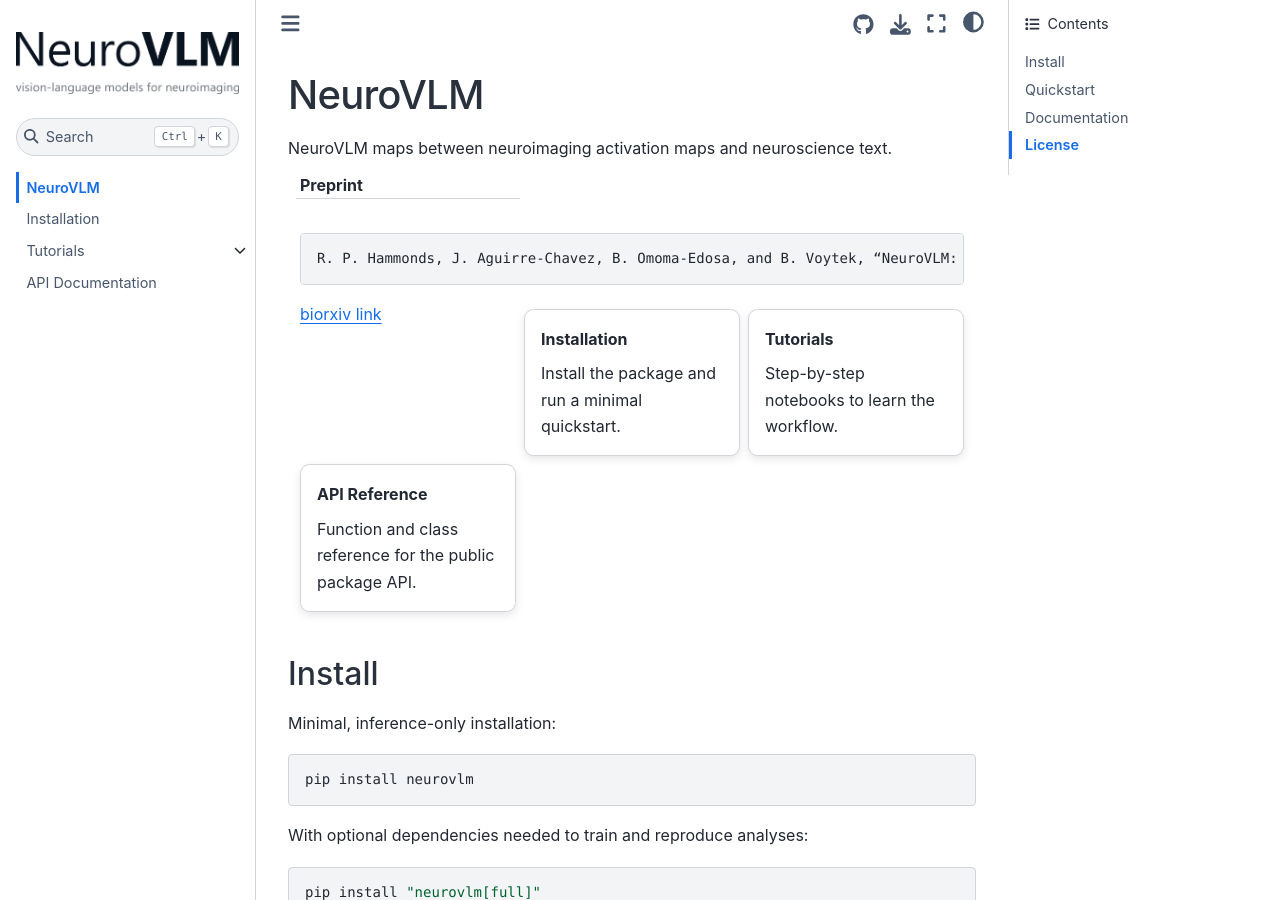
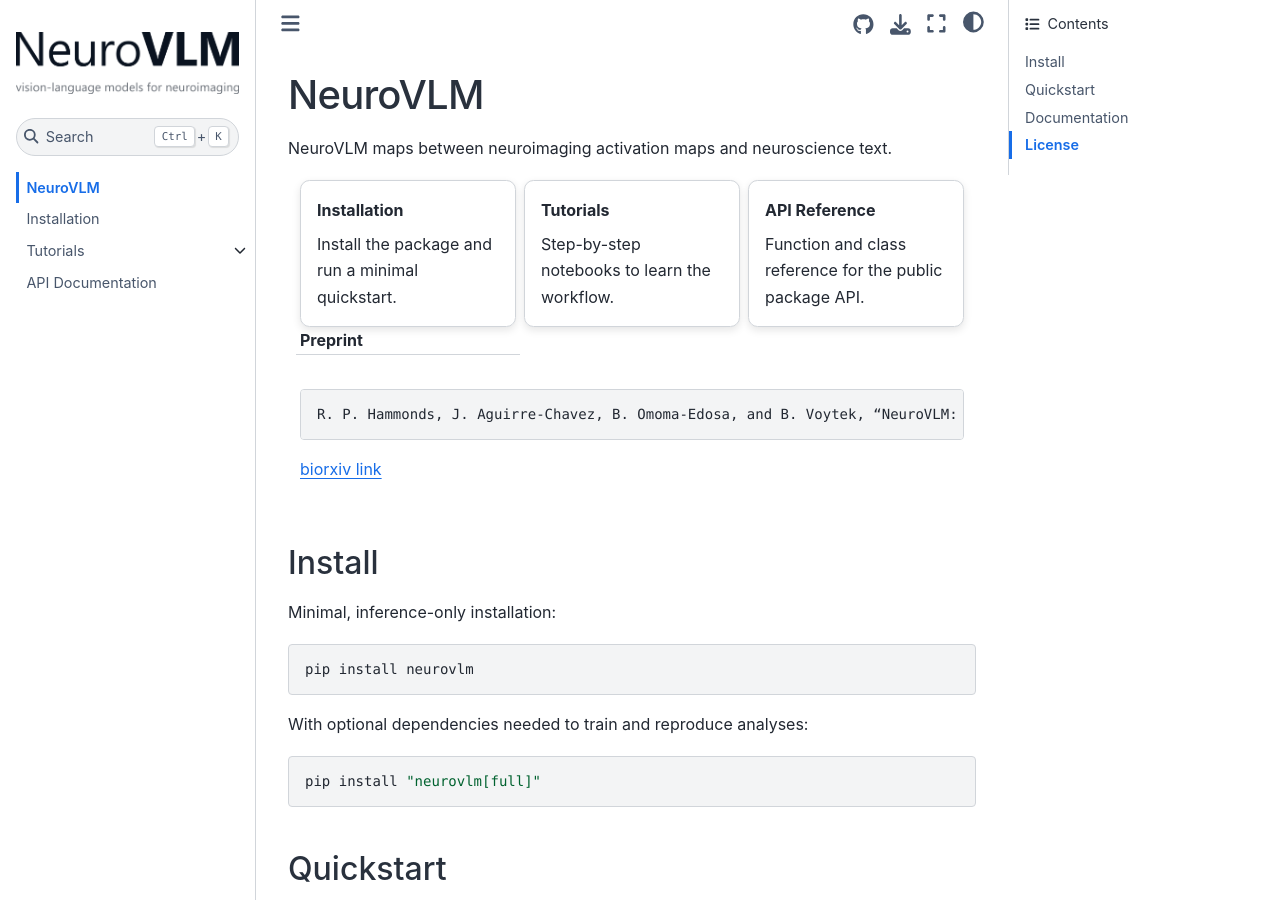
Before and after one commit to neurovlm/neurovlm, a Sphinx documentation site: the page built from docs/index.md, in a window 1280 px wide and 900 px high. Built offline with Sphinx 7.4.7 and the Sphinx Book theme 1.1.4, drawn with Linux system fonts in a browser that asks for light colours; pages that are not in the unit, such as notebooks, are missing from menus; part of the change alters nothing that is shown.

````diff
--- a/docs/index.md
+++ b/docs/index.md
@@ -4,14 +4,6 @@ NeuroVLM maps between neuroimaging activation maps and neuroscience text.
 
 ::::{grid} 1 1 2 3
 :gutter: 2
-
-## Preprint
-
-```
-R. P. Hammonds, J. Aguirre-Chavez, B. Omoma-Edosa, and B. Voytek, “NeuroVLM: A generative vision-language framework for human neuroimaging,” bioRxiv, preprint, Feb. 9, 2026, doi: 10.64898/2026.02.06.704508.
-```
-
-[biorxiv link](https://www.biorxiv.org/content/10.64898/2026.02.06.704508v2.full)
 
 :::{grid-item-card} Installation
 :link: installation
@@ -31,6 +23,15 @@ Step-by-step notebooks to learn the workflow.
 Function and class reference for the public package API.
 :::
 
+
+## Preprint
+
+```
+R. P. Hammonds, J. Aguirre-Chavez, B. Omoma-Edosa, and B. Voytek, “NeuroVLM: A generative vision-language framework for human neuroimaging,” bioRxiv, preprint, Feb. 9, 2026, doi: 10.64898/2026.02.06.704508.
+```
+
+[biorxiv link](https://www.biorxiv.org/content/10.64898/2026.02.06.704508v2.full)
+
 ::::
 
 ```{toctree}
````
